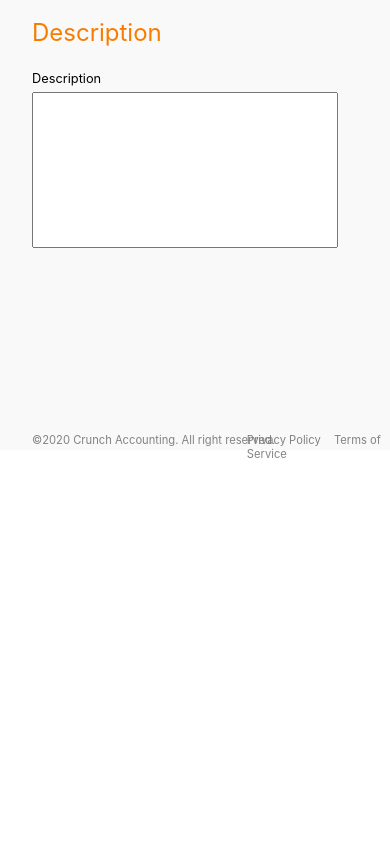
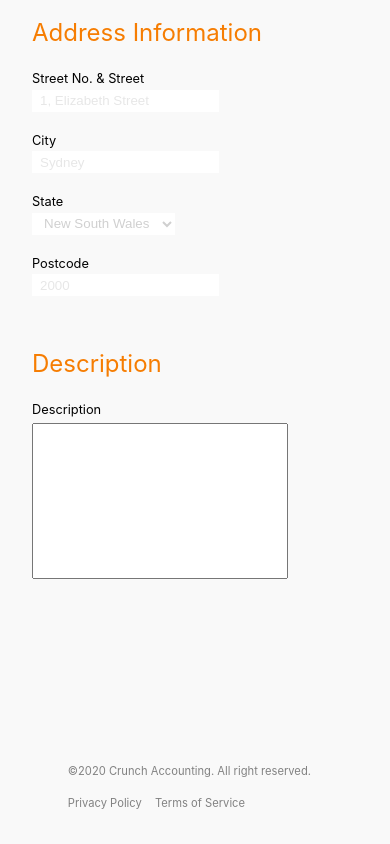
Before and after one commit to jackwe12/form, a React (Create React App) app: page / in a window 390 px wide. Shown: the part 740-1584 px from the top of the page. Before the commit the page ends 1201 px from the top, so only its background shows below. Built offline with nearby package versions, Linux system fonts and the light colour scheme.

Commit message:
responsive

```diff
--- a/src/style/style.css
+++ b/src/style/style.css
@@ -158,6 +158,34 @@ footer{
     left:60%;
 }
 
+@media screen and (max-width:500px ){
+    .btn{
+        width: 3rem;
+    }
+    .cancel-btn{
+        left:50%;
+    }
+    .save-btn{
+        left:70%;
+    }
+    .input-component{
+        width:100%;
+    }
+
+    footer{
+        padding-bottom: 5rem;
+    }
+    .crunch-accounting{
+        left: 10%;
+    }
+    #description{
+        width:250px;
+    }
+    .footer-right{
+        left:10%;
+        top:2rem;
+    }
+}
 
 @media screen and (max-width:1024px ){
     .flex-box{
```
